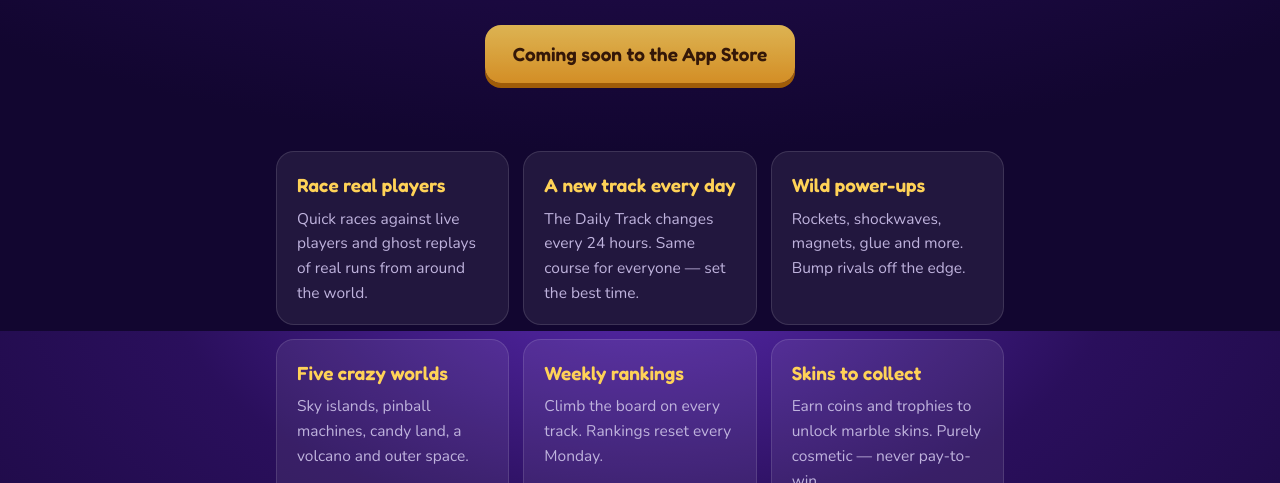
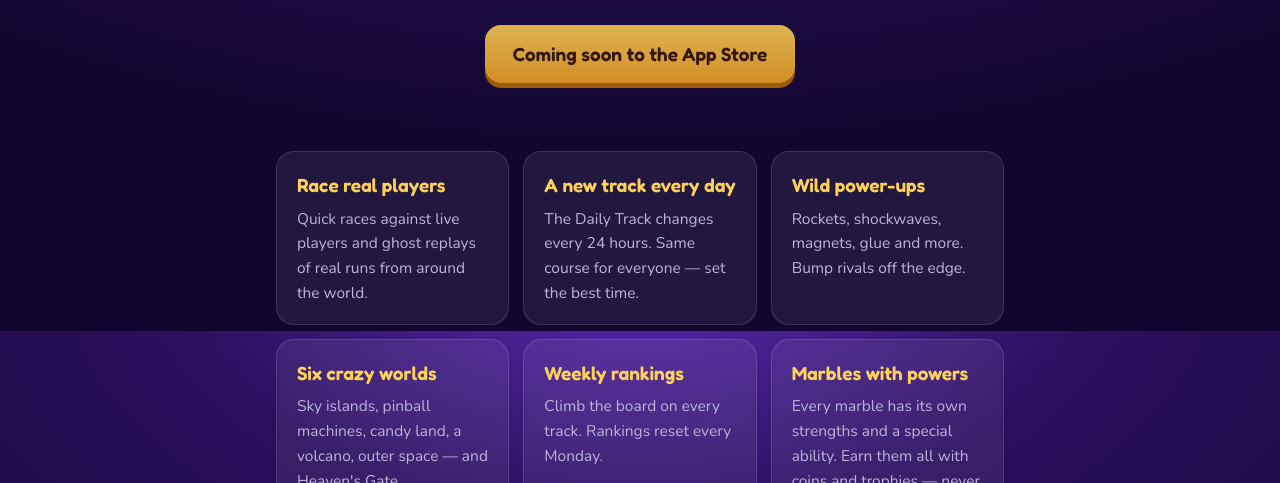
Before and after one commit to javiergame4/holymarbles, a plain HTML site: page index.html in a window 1280 px wide. Shown: the part 469-952 px from the top of the page. Drawn offline with nearby package versions, Linux system fonts and the light colour scheme.

Commit message:
Marble powers + Heaven's Gate on the site
Co-Authored-By: Claude Opus 5.5 <noreply@anthropic.com>
Claude-Session: https://claude.ai/code/session_01QzqCyGAVAbVdjCQjM3y3Br

```diff
--- a/index.html
+++ b/index.html
@@ -30,9 +30,9 @@
     <div class="card"><h3>Race real players</h3><p>Quick races against live players and ghost replays of real runs from around the world.</p></div>
     <div class="card"><h3>A new track every day</h3><p>The Daily Track changes every 24 hours. Same course for everyone — set the best time.</p></div>
     <div class="card"><h3>Wild power-ups</h3><p>Rockets, shockwaves, magnets, glue and more. Bump rivals off the edge.</p></div>
-    <div class="card"><h3>Five crazy worlds</h3><p>Sky islands, pinball machines, candy land, a volcano and outer space.</p></div>
+    <div class="card"><h3>Six crazy worlds</h3><p>Sky islands, pinball machines, candy land, a volcano, outer space — and Heaven's Gate.</p></div>
     <div class="card"><h3>Weekly rankings</h3><p>Climb the board on every track. Rankings reset every Monday.</p></div>
-    <div class="card"><h3>Skins to collect</h3><p>Earn coins and trophies to unlock marble skins. Purely cosmetic — never pay-to-win.</p></div>
+    <div class="card"><h3>Marbles with powers</h3><p>Every marble has its own strengths and a special ability. Earn them all with coins and trophies — never pay-to-win.</p></div>
   </section>
 
   <footer>
```
